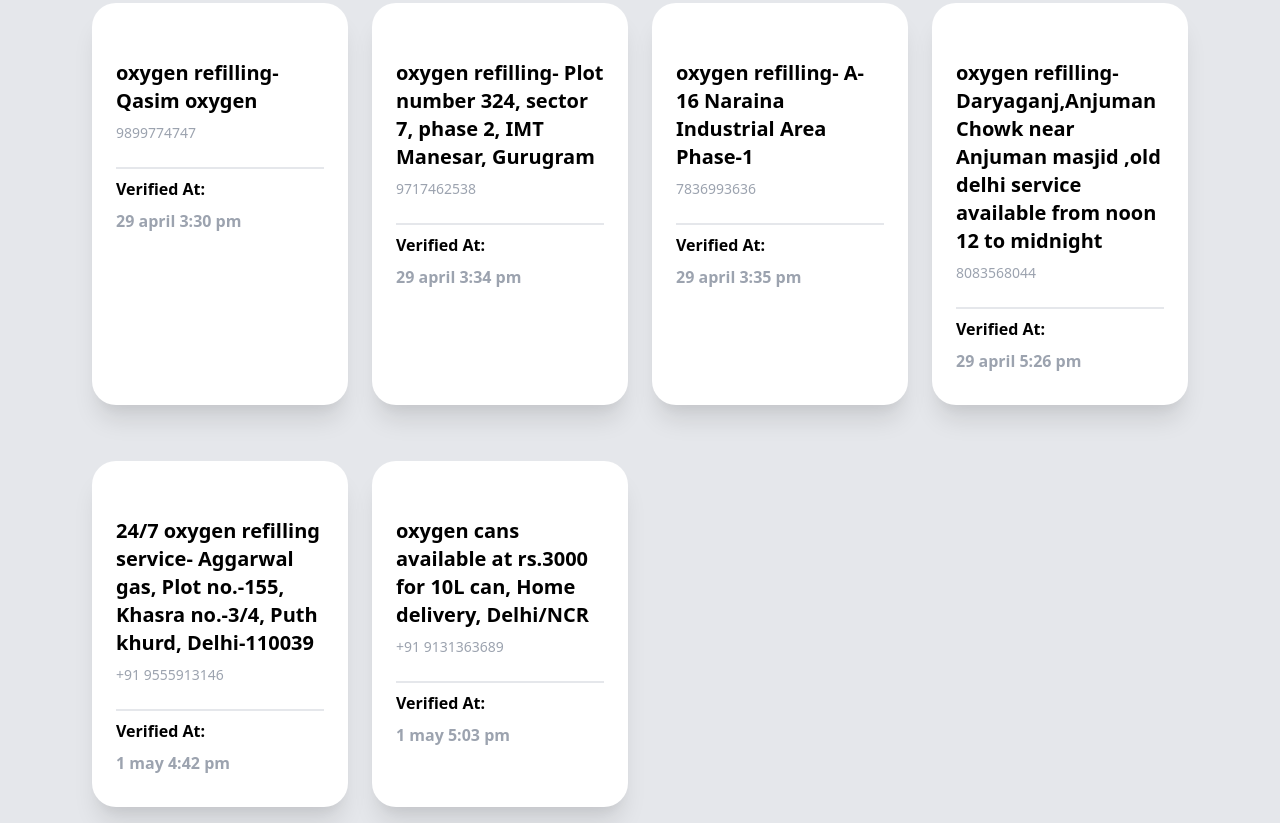
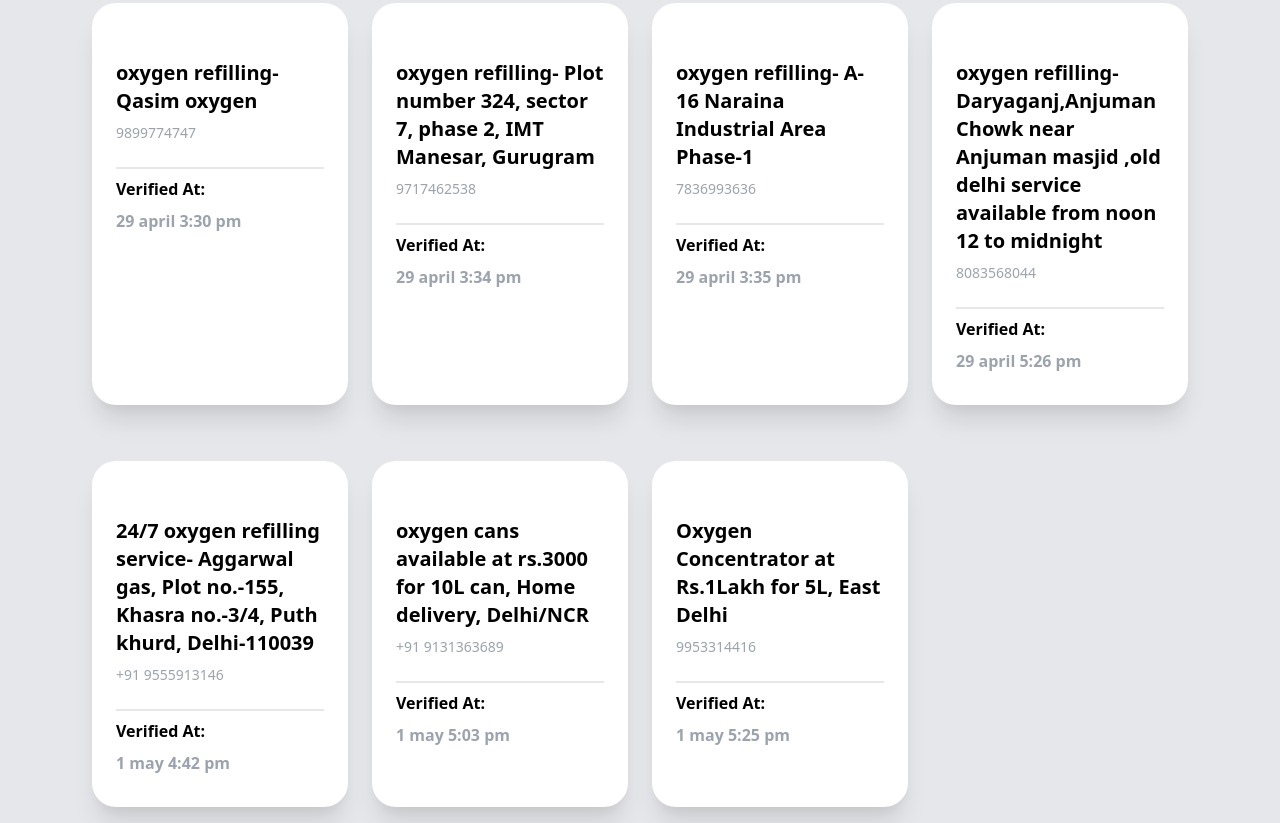
Before and after one commit to sharmadevanshi147/covid-19.io, a plain HTML site: page oxygen.html in a window 1280 px wide. Shown: the part 1089-1912 px from the top of the page. Drawn offline with nearby package versions, Linux system fonts and the light colour scheme.

Commit message:
Update oxygen.html
added card 19

```diff
--- a/oxygen.html
+++ b/oxygen.html
@@ -580,6 +580,33 @@
             </div>
         </div>
         <!-- 18 card ended -->
+        <!-- 19 card -->
+        <div class="relative bg-white py-6 px-6 rounded-3xl w-64 my-4 shadow-xl">
+
+            <div class="mt-8">
+                <p class="text-xl font-semibold my-2">Oxygen Concentrator at Rs.1Lakh for 5L, East Delhi</p>
+                <div class="flex space-x-2 text-gray-400 text-sm">
+                  <p>9953314416</p>
+                </div>
+                <div class="flex space-x-2 text-gray-400 text-sm my-3">
+                    <!-- svg  -->
+
+                     <p></p>
+                </div>
+                <div class="border-t-2"></div>
+
+                <div class="flex justify-between">
+
+                     <div class="my-2">
+                        <p class="font-semibold text-base mb-2">Verified At:</p>
+                        <div class="text-base text-gray-400 font-semibold">
+                            <p>1 may 5:25 pm</p>
+                        </div>
+                    </div>
+                </div>
+            </div>
+        </div>
+        <!-- 19 card ended -->
 
     </div>
 </div>
```
